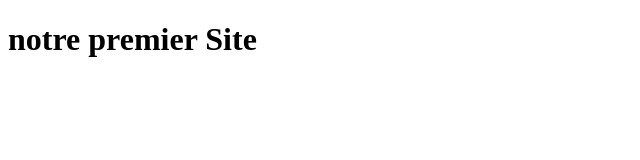
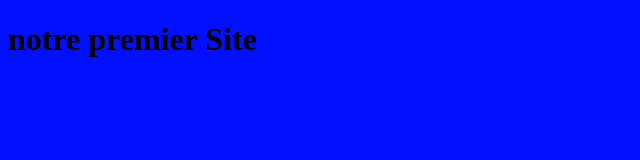
Before and after one commit to mohamed96lamine/SMART1, a plain HTML site: page index.html in a window 1280 px wide. Shown: the whole page, without its empty margins (0-640 px from the left). Drawn offline with Linux system fonts and the light colour scheme.

Commit message:
changement de couleur bac

```diff
--- a/index.html
+++ b/index.html
@@ -5,7 +5,7 @@
         <title>Titre</title>
     </head>
 
-    <body style="background-color:#FFFFFF">
+    <body style="background-color:#000FFF">
       <h1 style="padding-top: 20% padding-top 20%"> notre premier Site</h1>
     </body>
 </html>
```
